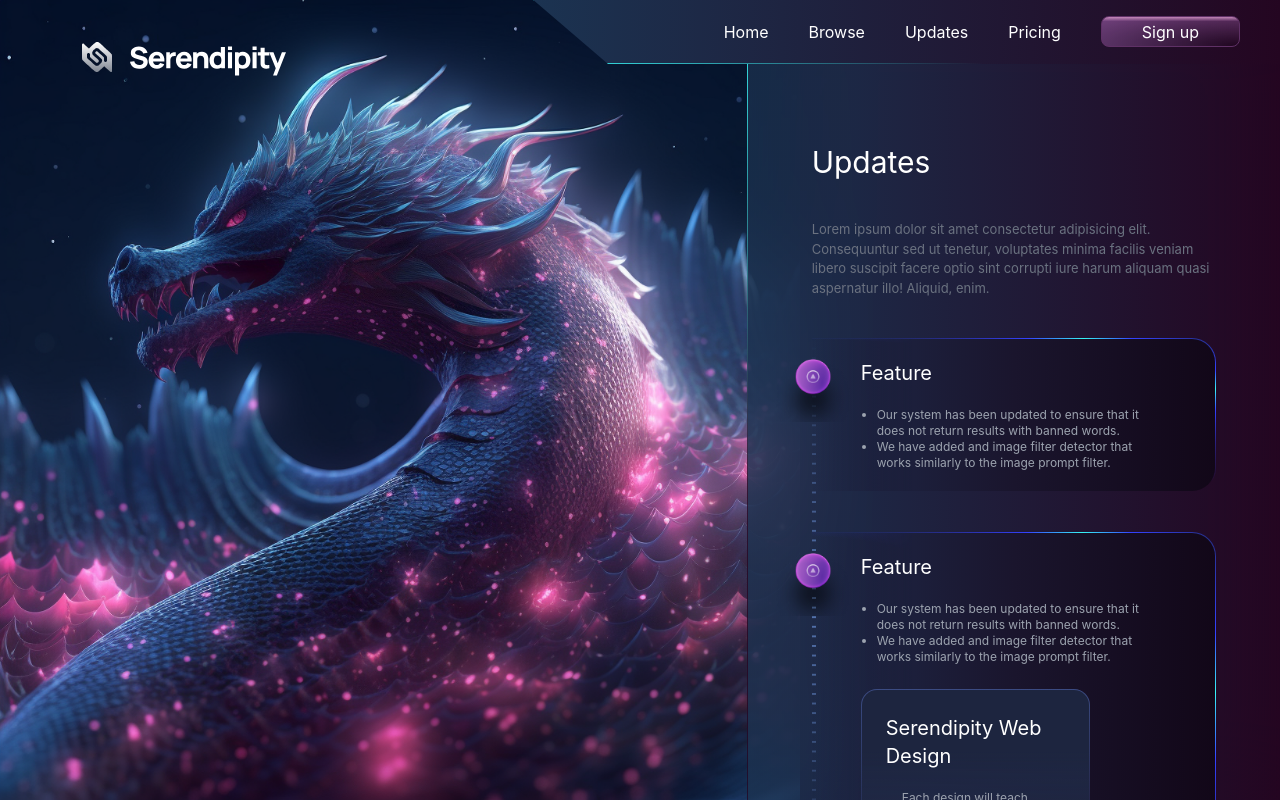
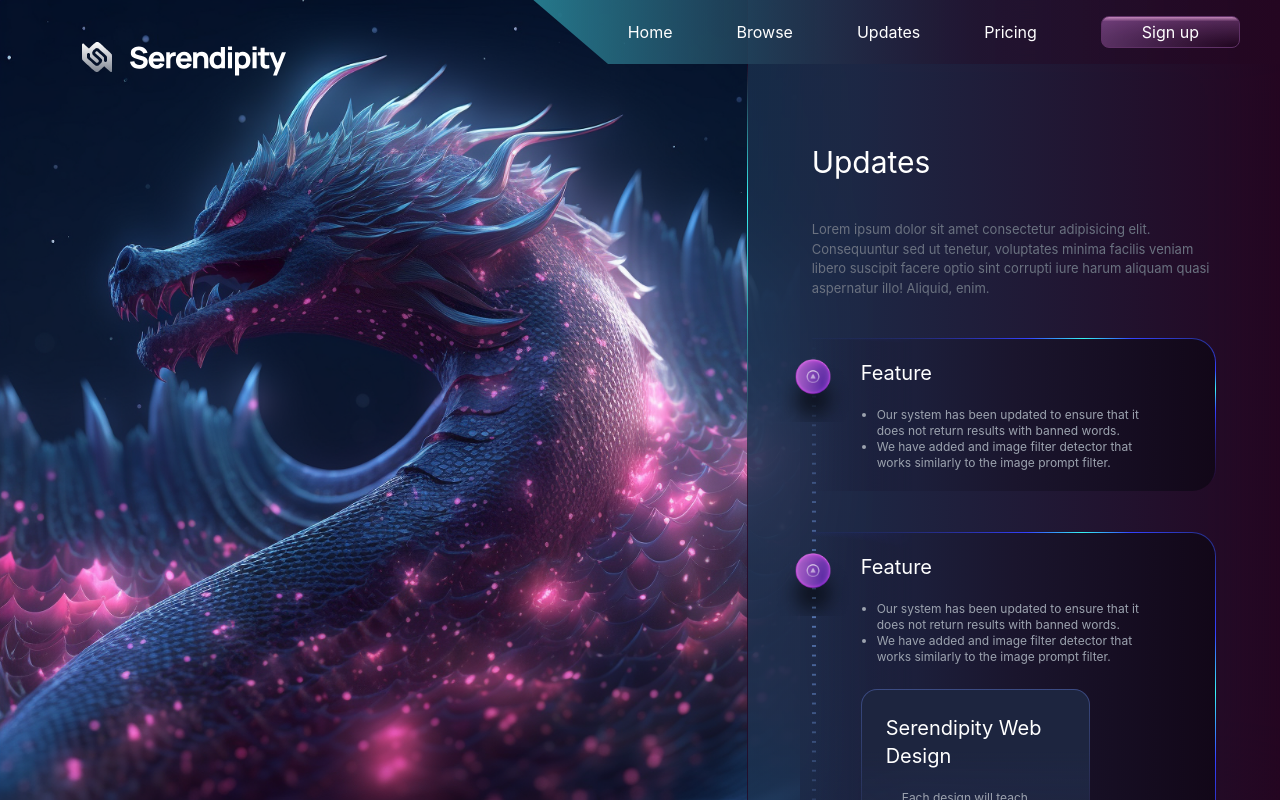
Before and after one commit to Zivic/Frontend-challenge, a React (Vite) app: page / in a window 1280 px wide. Shown: the top 800 px of the page. Built offline with nearby package versions, Linux system fonts and the light colour scheme.

Commit message:
style: change navbar design Remove border, add background gradient

```diff
--- a/src/components/layout/Navbar.tsx
+++ b/src/components/layout/Navbar.tsx
@@ -5,7 +5,7 @@ const Navbar = () => {
     <>
       <div
         className="flex left-point absolute right-0 z-20 w-7/12 h-16  bg-gradient-to-r from-sidebar-gradient-start to-sidebar-gradient-end
-         justify-end px-10 gap-10 text-white custom-border-navbar
+         justify-end px-10 gap-16 text-white custom-border-navbar
         "
       >
         <button>Home</button>
--- a/src/components/layout/Sidebar.tsx
+++ b/src/components/layout/Sidebar.tsx
@@ -3,7 +3,7 @@ import NewsCard from "./NewsCard";
 import Notification from "./Notification";
 const Sidebar = () => {
   return <>
-    <div className="absolute right-0 box-border m-0  w-5/12 h-full  z-10 p-16
+    <div className="fixed right-0 top-0 bottom-0 overflow-y-scroll box-border m-0  w-5/12 h-full  z-10 p-16
     bg-gradient-to-r from-sidebar-gradient-start/75 from-20% to-sidebar-gradient-end/75 backdrop-blur-2xl
     custom-border-sidebar
     ">
--- a/src/index.css
+++ b/src/index.css
@@ -107,15 +107,19 @@ p {
 .custom-border-sidebar {
   border-width: 0 0 0 0.1em;
   border-style: solid;
-  border-image: linear-gradient(to bottom, #37f4f4 0%, rgba(0, 0, 0, 0) 60%) 0
+  border-image: linear-gradient(to bottom,rgba(0, 0, 0, 0) 8%, #37f4f4 25%, rgba(0, 0, 0, 0) 60%) 0
     10 0;
 }
 
 .custom-border-navbar {
-  border-width: 0 0 0.1em 0.1em;
-  border-style: solid;
-  border-image: linear-gradient(to right, #37f4f4 0%, rgba(0, 0, 0, 0) 60%) 0 10
-    10;
+  border: 0 0 0.1em 0.1em solid #0000;
+  background:
+  linear-gradient(
+    to right,
+    #1b3351a2,
+    #240621
+  ) padding-box,
+  linear-gradient(to right, #37f4f4 0%, rgba(0, 0, 0, 0) 60%) border-box;
 }
 
 @media (min-width: 600px) {
```
